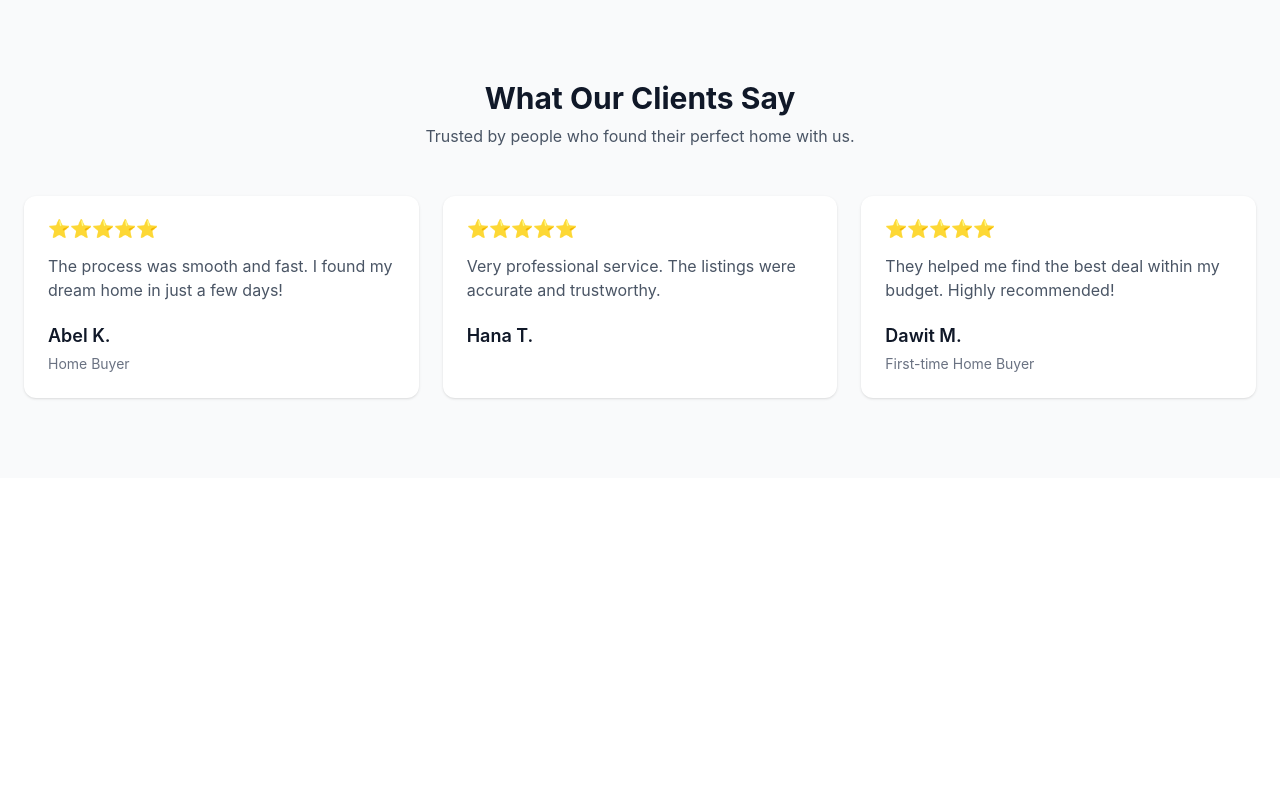
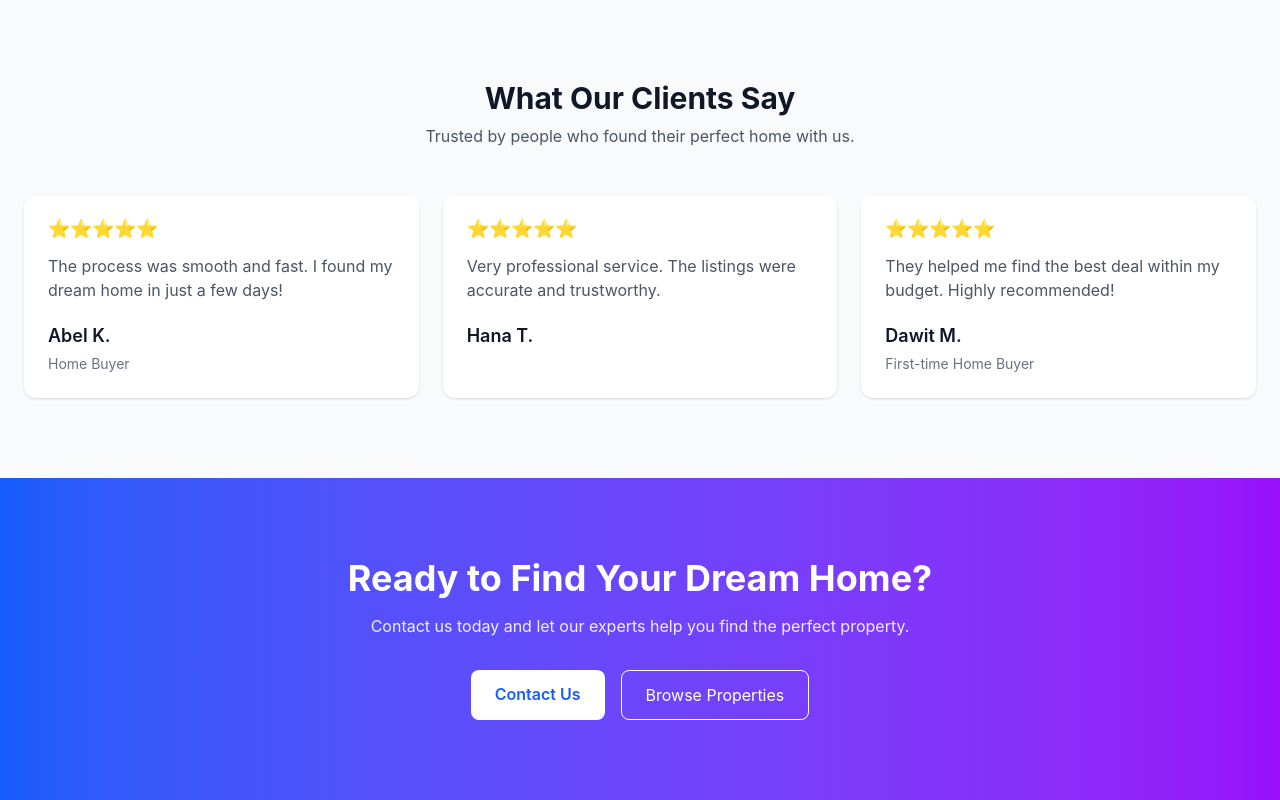
Before and after one commit to Teshome-Worku/addis-homes, a Next.js app: page / in a window 1280 px wide. Shown: the part 2900-3700 px from the top of the page. Before the commit the page ends 3378 px from the top, so only its background shows below. Built offline with nearby package versions, Linux system fonts and the light colour scheme.

Commit message:
feat: add CTA section for contact and property browsing, update Navbar link for accessibility

```diff
--- a/src/app/page.tsx
+++ b/src/app/page.tsx
@@ -4,6 +4,7 @@ import FeaturedProperties from "@/sections/FeaturedProperties";
 import HowItWorks from "@/sections/HowItWorks";
 import WhyChooseUs from "@/sections/WhyChooseUs";
 import Testimonials from "@/sections/Testimonials";
+import CTA from "@/sections/CTA";
 export default function Home() {
   return (
     <main>
@@ -13,6 +14,7 @@ export default function Home() {
       <HowItWorks />
       <WhyChooseUs />
       <Testimonials />
+      <CTA />
 
     </main>
   );
--- a/src/components/Navbar.tsx
+++ b/src/components/Navbar.tsx
@@ -38,7 +38,7 @@ export default function Navbar() {
                     <a className="hover:opacity-80 transition" href="#">Home</a>
                     <a className="hover:opacity-80 transition" href="#featured-properties">Properties</a>
                     <a className="hover:opacity-80 transition" href="#">About</a>
-                    <a className="hover:opacity-80 transition" href="#">Contact</a>
+                    <a className="hover:opacity-80 transition" href="#contact">Contact</a>
                 </nav>
 
                 {/* CTA */}
--- /dev/null
+++ b/src/sections/CTA.tsx
@@ -0,0 +1,31 @@
+import Link from "next/link";
+
+export default function CTA() {
+    return (
+        <section className="bg-linear-to-r from-blue-600 to-purple-600 text-white" id="contact">
+            <div className="max-w-5xl mx-auto px-6 py-20 text-center">
+                <h2 className="text-3xl md:text-4xl font-bold">
+                    Ready to Find Your Dream Home?
+                </h2>
+                <p className="mt-4 text-white/90 max-w-2xl mx-auto">
+                    Contact us today and let our experts help you find the perfect property.
+                </p>
+
+                <div className="mt-8 flex flex-col sm:flex-row gap-4 justify-center">
+                    <Link
+                        href="mailto:info@addishomes.com"
+                        className="bg-white text-blue-600 font-semibold px-6 py-3 rounded-lg hover:opacity-90 transition"
+                    >
+                        Contact Us
+                    </Link>
+                    <Link
+                        href="/properties"
+                        className="border border-white text-white px-6 py-3 rounded-lg hover:bg-white hover:text-blue-600 transition"
+                    >
+                        Browse Properties
+                    </Link>
+                </div>
+            </div>
+        </section>
+    );
+}
```
